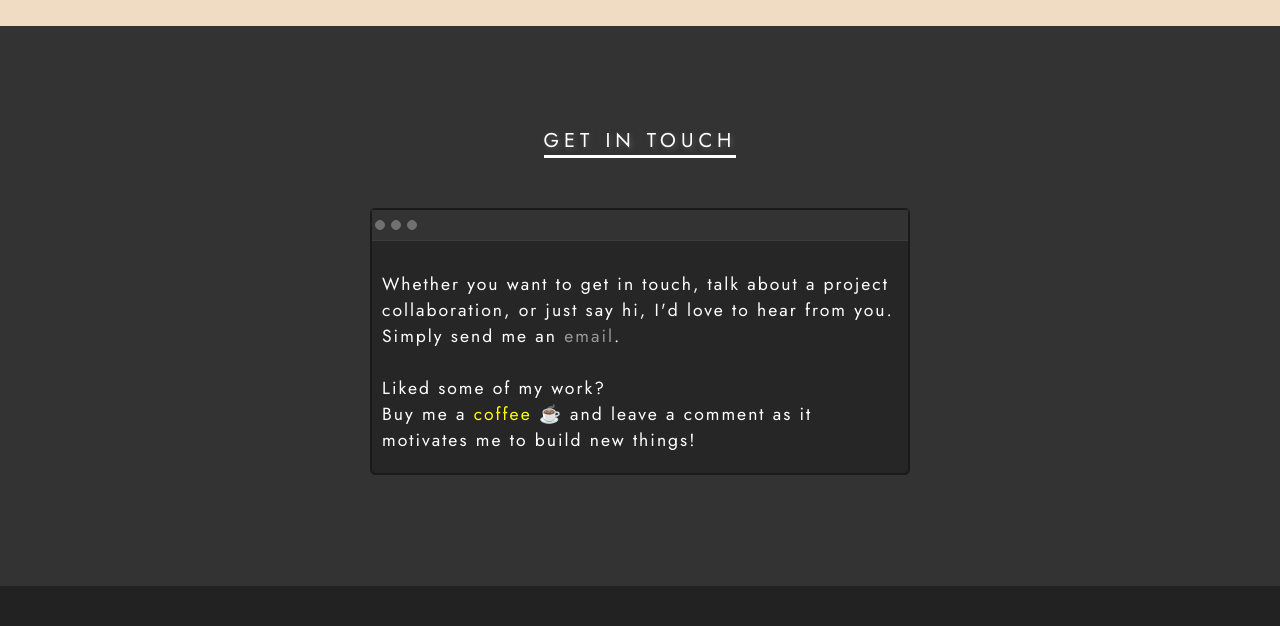
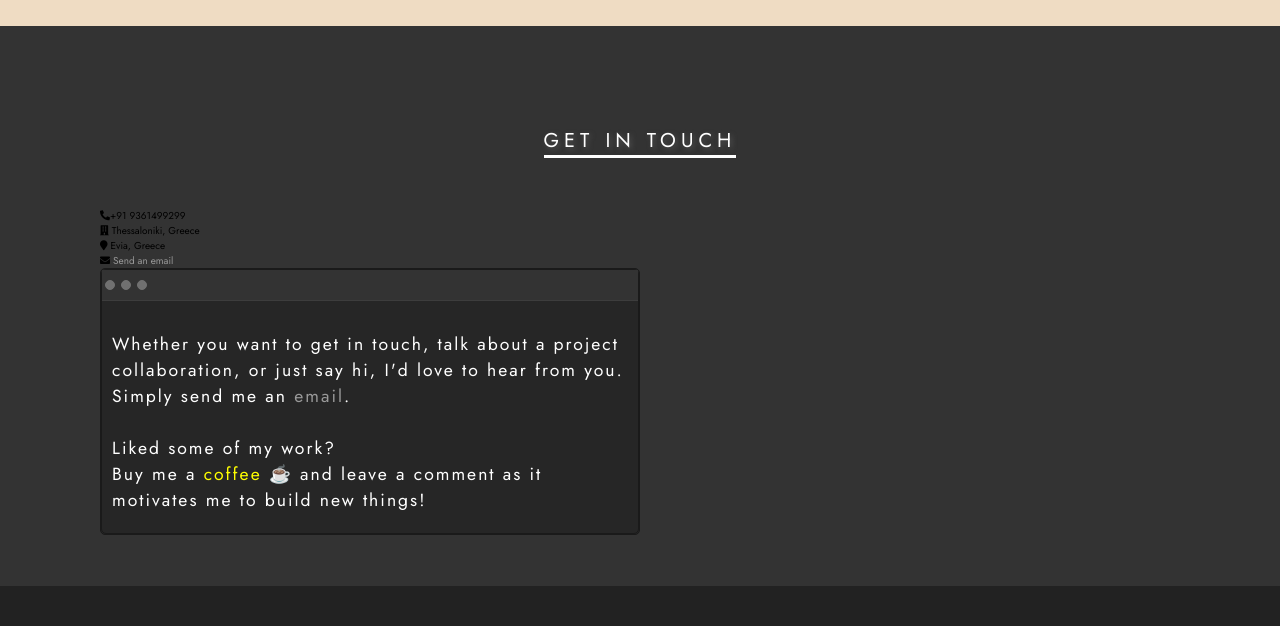
Before and after one commit to Arunsubramani1607/Personal-portfolio, a plain HTML site: page index.html in a window 1280 px wide. Shown: the part 2789-3415 px from the top of the page. Drawn offline with Linux system fonts and the light colour scheme.

Commit message:
Update index.html

```diff
--- a/index.html
+++ b/index.html
@@ -160,13 +160,13 @@
       <!-- Section 4 -->
       <section class="section-4" id="section-4">
         <h1 class="section-heading section-4-heading">Get in Touch</h1>
-					<!-- <ul class="list-unstyled">
+					<ul class="list-unstyled">
 						<li><i class="fas fa-phone-alt"  color="black"></i>+91 9361499299 </li>
             <li><i class="fas fa-building" color="black"></i> Thessaloniki, Greece</li>
 						<li><i class="fas fa-map-marker" color="black"></i> Evia, Greece</li>
 						<li><i class="fa fa-envelope"  color="black"></i>
               <a class="section-detail-email" href="mailto:arunsubramani1607@gmail.com">Send an email</a></li>
-					<ul> -->
+					<ul>
             <div class="card-about card-contact-info">
               <div class="person-info card-contact-info">
                 <div class="card-header card-header-contact-info">
```
